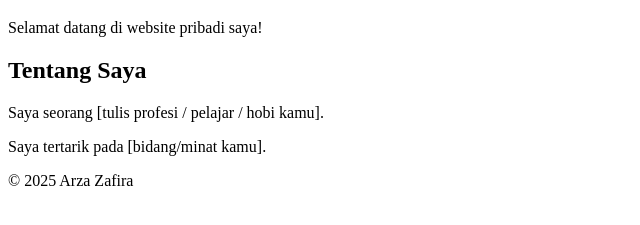
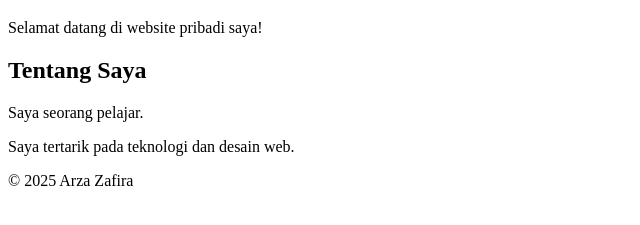
Before and after one commit to arzazafira233-spec/arza_website, a plain HTML site: page Index.html in a window 1280 px wide. Shown: the part 61-286 px from the top of the page, without its empty margins (0-640 px from the left). Drawn offline with Linux system fonts and the light colour scheme.

Commit message:
Update index.html
hallo, selamat datang di sistem saya

```diff
--- a/Index.html
+++ b/Index.html
@@ -2,7 +2,6 @@
 <html lang="id">
 <head>
   <meta charset="UTF-8">
-  <meta name="viewport" content="width=device-width, initial-scale=1.0">
   <title>Website Arza Zafira</title>
 </head>
 <body>
@@ -10,8 +9,8 @@
   <p>Selamat datang di website pribadi saya!</p>
 
   <h2>Tentang Saya</h2>
-  <p>Saya seorang [tulis profesi / pelajar / hobi kamu].</p>
-  <p>Saya tertarik pada [bidang/minat kamu].</p>
+  <p>Saya seorang pelajar.</p>
+  <p>Saya tertarik pada teknologi dan desain web.</p>
 
   <footer>
     <p>© 2025 Arza Zafira</p>
```
